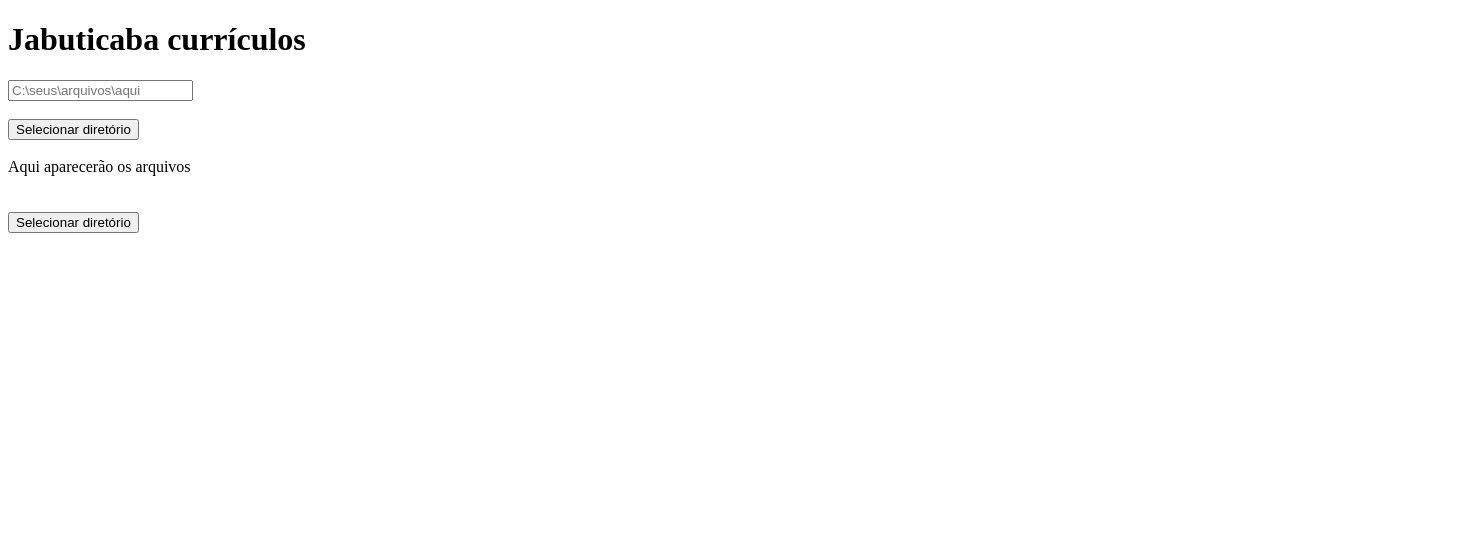
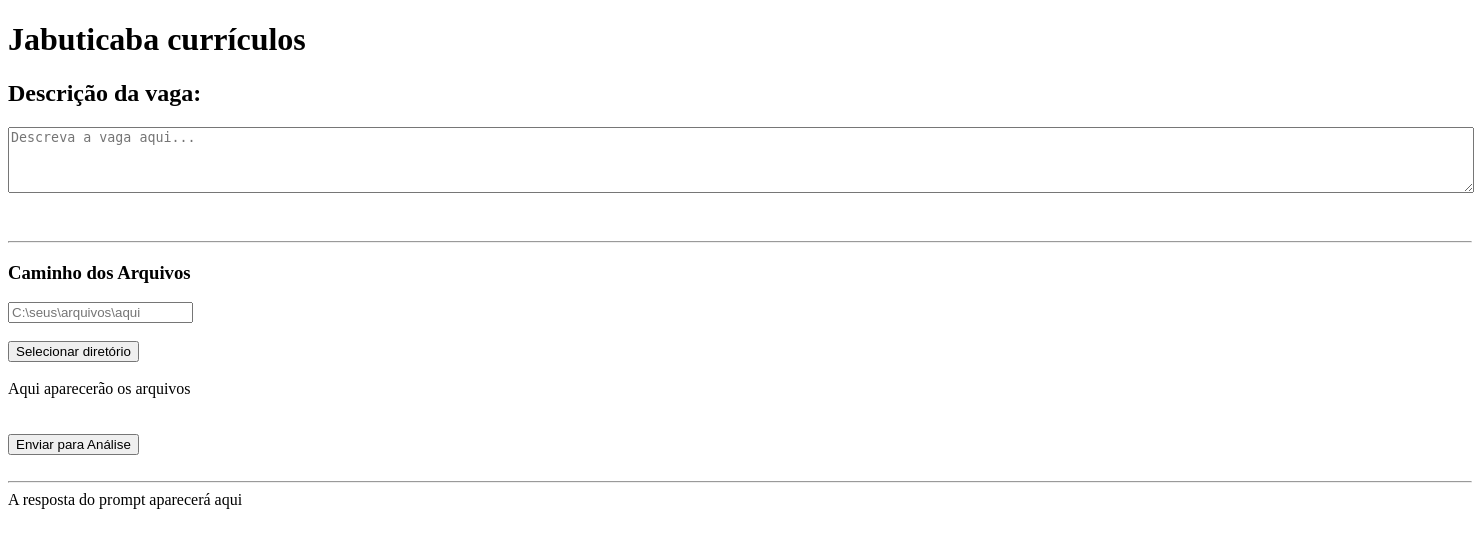
Before and after one commit to joaopedrolourencoaffonso/jabuticaba, a Flask app: page /PaginaDeUpload in a window 1480 px wide. Shown: the top 548 px of the page. Run offline with Flask 3, Linux system fonts and the light colour scheme.

Commit message:
Falhando em enviar request para o chatGPT
Resolver erro de json

```diff
--- a/app.py
+++ b/app.py
@@ -35,8 +35,10 @@ def listar_arquivos():
 @app.route('/enviarAnalise', methods=['POST'])
 def enviarAnalise():
     arquivos = request.get_json('arquivos');
+    vaga = arquivos.get('vaga', []);
     arquivos = arquivos.get('arquivos', []);
-    string_arquivo = "Currículo 1\n";
+    print("vaga: ",vaga);
+    string_arquivo = vaga + "\n-------\nCurrículo 1\n";
 
     for arquivo in arquivos:
         print("----------------------------------------------------------------");
@@ -52,9 +54,11 @@ def enviarAnalise():
             temp = i + 2;
             string_arquivo = string_arquivo + "\n-----\n Currículo " + str(temp) + "\n-----\n" + text;
 
-    print("---------\nstring_arquivo\n---------\n",string_arquivo);
+    print("Enviando para análise");
 
-    return jsonify(['ok']), 200, {'Content-Type': 'application/json; charset=utf-8'};
+    result = send_openai_request(environ['OPENAI_API_KEY'], string_arquivo, requests)
+
+    return result['output'][0]['content'][0]['text'], 200, {'Content-Type': 'application/json; charset=utf-8'};
 
 @app.route('/formularioSimples')
 def formularioSimples():
--- a/templates/paginaDeUpload.html
+++ b/templates/paginaDeUpload.html
@@ -12,14 +12,32 @@
 <body>
     <h1>Jabuticaba currículos</h1>
 
+    <div id="DivDaVaga">
+        <h2>Descrição da vaga:</h2>
+        <textarea id="vaga" name="vaga" rows="4" cols="180" placeholder="Descreva a vaga aqui..."></textarea>
+        <br><br><br>
+        <hr>
+    </div>
+
+    <h3>Caminho dos Arquivos</h3>
     <input type="text" id="path" name="path" placeholder="C:\seus\arquivos\aqui"><br><br>
     <button onclick="pegarArquivos()">Selecionar diretório</button>
+
     <br><br>
+
     <div id="arquivos">
         Aqui aparecerão os arquivos
     </div>
+
     <br><br>
-    <button onclick="enviarParaAnalise()">Selecionar diretório</button>
+
+    <button onclick="enviarParaAnalise()">Enviar para Análise</button>
+
+    <br><br>
+    <hr>
+    <div id="respostaPrompt">
+        A resposta do prompt aparecerá aqui
+    </div>
 
     <script>
         function pegarArquivos() {
@@ -104,6 +122,8 @@
             let path = document.getElementById("path");
             path = path.value.replaceAll("\\", "\\\\");
             //
+            let descricaoVaga = document.getElementById("vaga").value;
+            //
             const container = document.getElementById("arquivos");
 
             if (!container) {
@@ -130,12 +150,14 @@
                     headers: {
                         'Content-Type': 'application/json',
                     },
-                    body: JSON.stringify({ arquivos: arquivosParaEnvio }),  // Wrap in object if needed
+                    body: JSON.stringify({ arquivos: arquivosParaEnvio,vaga: descricaoVaga }),  // Wrap in object if needed
                 });
 
                 if (response.ok) {
                     const data = await response.json(); // or .text() depending on response
                     console.log("Response from server:", data[0]);
+                    console.log("Descrição da vaga: ",descricaoVaga);
+                    document.getElementById("respostaPrompt").innerText = data[0];
                 } else {
                     console.error("Server responded with error:", response.statusText);
                 }
```
